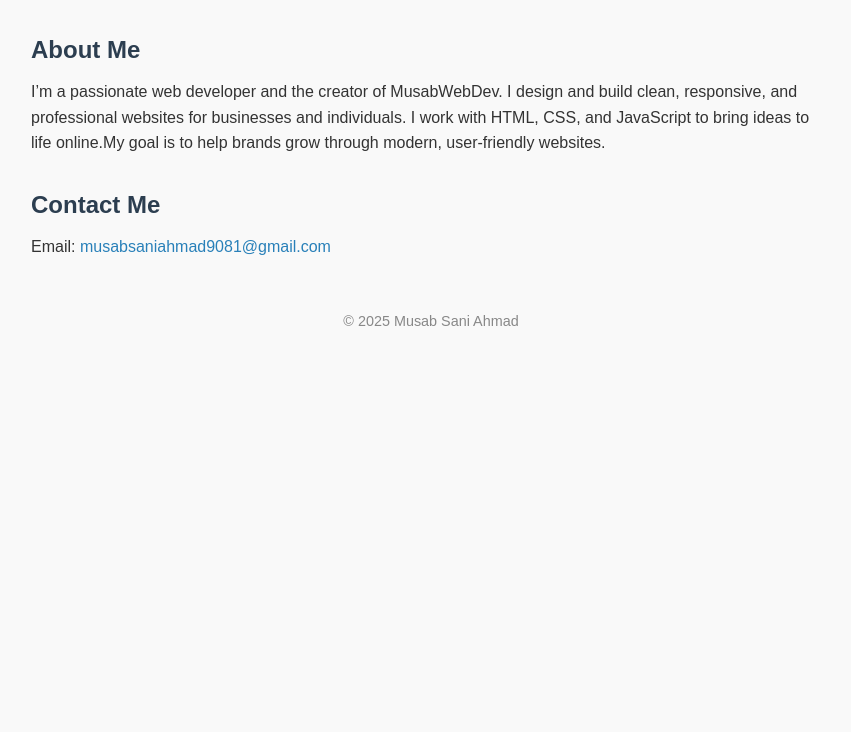
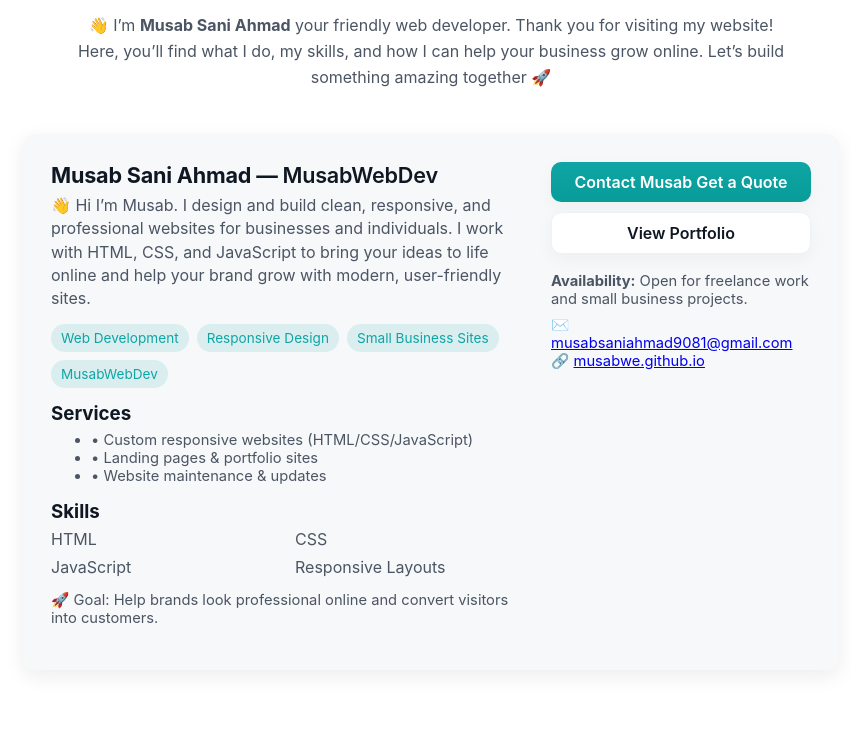
Before and after one commit to musabwe/musabwe.github.io, a plain HTML site: page index.html in a window 1280 px wide. Shown: the part 124-856 px from the top of the page, without its empty margins (209-1060 px from the left). Before the commit the page ends 800 px from the top, so only its background shows below. Drawn offline with Linux system fonts and the light colour scheme.

Commit message:
Update index.html

```diff
--- a/index.html
+++ b/index.html
@@ -1,31 +1,164 @@
-<!DOCTYPE html>
+<!doctype html>
 <html lang="en">
 <head>
-  <meta charset="UTF-8">
-  <meta name="viewport" content="width=device-width, initial-scale=1.0">
-  <title>Musabwe's Personal Website</title>
-  <link rel="stylesheet" href="style.css">
+  <meta charset="utf-8" />
+  <meta name="viewport" content="width=device-width,initial-scale=1" />
+  <title>Welcome | MusabWebDev  Mus'ab Sani Ahmad</title>
+  <style>
+    :root{
+      --bg:#ffffff;
+      --card:#f7f8fa;
+      --text:#0f1722;
+      --muted:#4b5563;
+      --accent:#0ea5a4;
+      --radius:12px;
+      --shadow:0 6px 20px rgba(15,23,34,0.08);
+      font-family:Inter, system-ui, -apple-system, "Segoe UI", Roboto, "Helvetica Neue", Arial;
+    }
+    html,body{height:100%;margin:0;background:var(--bg);color:var(--text)}
+    .wrap{
+      min-height:100vh;
+      display:flex;
+      flex-direction:column;
+      align-items:center;
+      justify-content:center;
+      padding:28px;
+      text-align:center;
+    }
+    .welcome{
+      margin-bottom:28px;
+      max-width:720px;
+    }
+    .welcome h1{
+      font-size:1.8rem;
+      margin-bottom:10px;
+      color:var(--accent);
+    }
+    .welcome p{
+      font-size:1rem;
+      color:var(--muted);
+      line-height:1.6;
+    }
+    .card{
+      max-width:760px;
+      width:100%;
+      background:var(--card);
+      border-radius:var(--radius);
+      box-shadow:var(--shadow);
+      padding:28px;
+      display:grid;
+      grid-template-columns: 1fr 260px;
+      gap:20px;
+      align-items:start;
+      text-align:left;
+    }
+    @media (max-width:720px){
+      .card{grid-template-columns:1fr;padding:20px}
+    }
+    .intro h1{
+      margin:0 0 6px 0;
+      font-size:1.35rem;
+      letter-spacing:-0.2px;
+    }
+    .intro p.lead{
+      margin:0 0 14px 0;
+      color:var(--muted);
+      line-height:1.45;
+    }
+    .badges{display:flex;gap:8px;flex-wrap:wrap;margin-bottom:12px}
+    .badge{
+      background:rgba(14,165,164,0.12);
+      color:var(--accent);
+      padding:6px 10px;
+      border-radius:999px;
+      font-size:0.85rem;
+    }
+    ul.skills{
+      margin:0;padding:0;list-style:none;
+      display:grid;grid-template-columns:repeat(2, minmax(0,1fr));
+      gap:8px;color:var(--muted);
+    }
+    .cta{
+      display:flex;flex-direction:column;gap:10px;
+      align-items:stretch;
+    }
+    .btn{
+      display:inline-block;text-decoration:none;
+      padding:10px 12px;border-radius:10px;
+      text-align:center;font-weight:600;
+      border:1px solid rgba(15,23,34,0.06);
+      background:white;color:var(--text);
+      box-shadow:0 6px 18px rgba(15,23,34,0.04);
+    }
+    .btn-primary{
+      background:linear-gradient(180deg,var(--accent),#089c99);
+      color:white;border:none;
+    }
+    .small{font-size:0.92rem;color:var(--muted)}
+  </style>
 </head>
 <body>
-  <header>
-    <h1>Welcome to My Website</h1>
-    <p>Hi! I’m Musab Sani Ahmad. This is my personal website.</p>
-  </header>
+  <main class="wrap" role="main">
 
-  <main>
-    <section id="about">
-      <h2>About Me</h2>
-      <p>I’m a passionate web developer and the creator of MusabWebDev. I design and build clean, responsive, and professional websites for businesses and individuals. I work with HTML, CSS, and JavaScript to bring ideas to life online.My goal is to help brands grow through modern, user-friendly websites.</p>
+    <!-- 🌟 Welcome Note Section -->
+    <section class="welcome">
+      <h1>Welcome to MusabWebDev</h1>
+      <p>
+        👋 I’m <strong>Musab Sani Ahmad</strong>  your friendly web developer.
+        Thank you for visiting my website! Here, you’ll find what I do, my skills, and how I can help your business grow online.
+        Let’s build something amazing together 🚀
+      </p>
     </section>
 
-    <section id="contact">
-      <h2>Contact Me</h2>
-      <p>Email: <a href="mailto:musabasaniahmad9081@gmail.com">musabsaniahmad9081@gmail.com</a></p>
-    </section>
+    <!-- 💼 About / Profile Card -->
+    <article class="card" aria-labelledby="profile-heading">
+      <div class="intro">
+        <h1 id="profile-heading">Musab Sani Ahmad — <span style="font-weight:600">MusabWebDev</span></h1>
+        <p class="lead">
+          👋 Hi I’m Musab. I design and build clean, responsive, and professional websites for businesses and individuals.
+          I work with HTML, CSS, and JavaScript to bring your ideas to life online and help your brand grow with modern, user-friendly sites.
+        </p>
+
+        <div class="badges" aria-hidden="true">
+          <span class="badge">Web Development</span>
+          <span class="badge">Responsive Design</span>
+          <span class="badge">Small Business Sites</span>
+          <span class="badge">MusabWebDev</span>
+        </div>
+
+        <h3 style="margin:14px 0 6px 0">Services</h3>
+        <ul class="small" style="margin-top:0">
+          <li>• Custom responsive websites (HTML/CSS/JavaScript)</li>
+          <li>• Landing pages & portfolio sites</li>
+          <li>• Website maintenance & updates</li>
+        </ul>
+
+        <h3 style="margin:14px 0 6px 0">Skills</h3>
+        <ul class="skills" aria-label="Skills list">
+          <li>HTML</li>
+          <li>CSS</li>
+          <li>JavaScript</li>
+          <li>Responsive Layouts</li>
+        </ul>
+
+        <p class="small" style="margin-top:14px">
+          🚀 Goal: Help brands look professional online and convert visitors into customers.
+        </p>
+      </div>
+
+      <aside class="cta" aria-label="Contact and portfolio">
+        <a class="btn btn-primary" href="mailto:musabsaniahmad9081@gmail.com">Contact Musab  Get a Quote</a>
+        <a class="btn" href="https://musabwe.github.io" target="_blank" rel="noopener">View Portfolio</a>
+
+        <div class="small" style="margin-top:8px">
+          <strong>Availability:</strong> Open for freelance work and small business projects.
+          <div class="contact" style="margin-top:8px">
+            ✉️ <a href="mailto:musabsaniahmad9081@gmail.com">musabsaniahmad9081@gmail.com</a><br>
+            🔗 <a href="https://musabwe.github.io" target="_blank" rel="noopener">musabwe.github.io</a>
+          </div>
+        </div>
+      </aside>
+    </article>
   </main>
-
-  <footer>
-    <p>&copy; 2025 Musab Sani Ahmad</p>
-  </footer>
 </body>
 </html>
```
